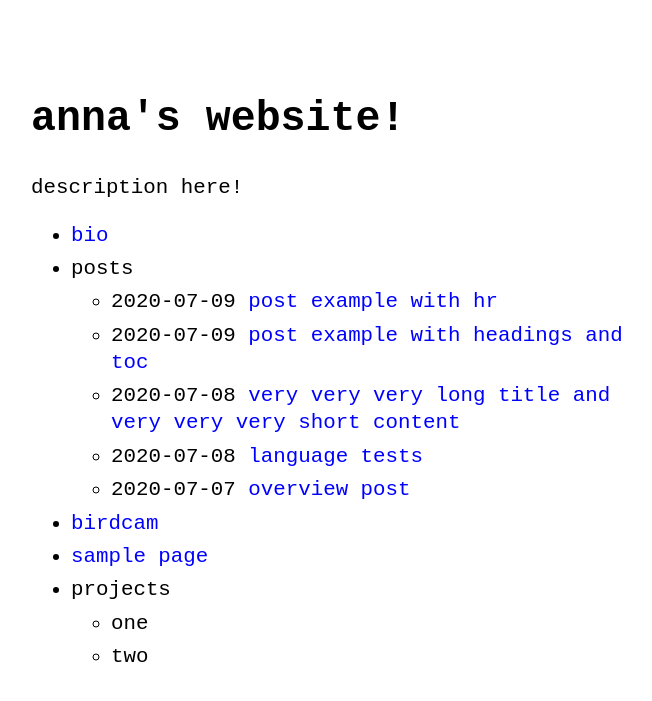
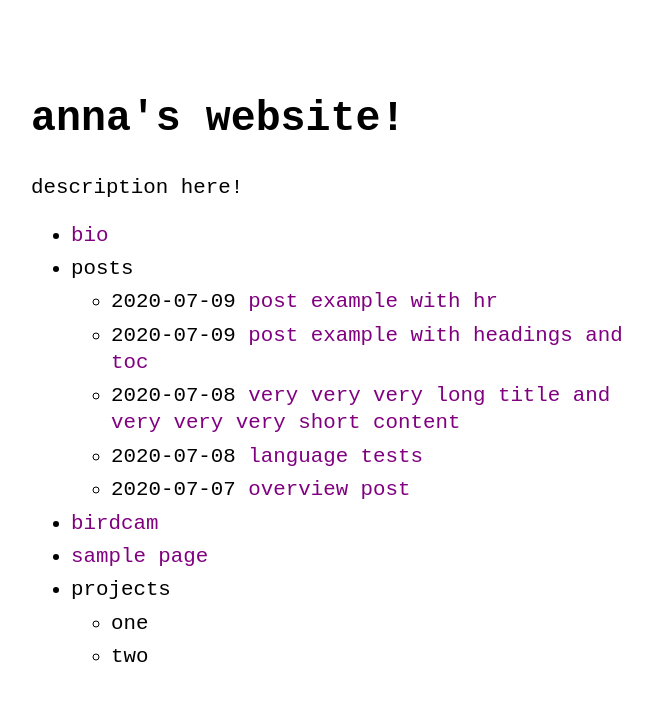
Before and after one commit to avmitchell/avmitchell.github.io, a Jekyll site: the page built from index.md, in a window 1280 px wide. Shown: the top 701 px of the page, without its empty margins (289-941 px from the left). Built offline with Jekyll 4.4.1, drawn with Linux system fonts in a browser that asks for light colours.

Commit message:
Update no-style-please.scss

```diff
--- a/_sass/no-style-please.scss
+++ b/_sass/no-style-please.scss
@@ -88,13 +88,24 @@ img {
   margin: 0 auto;
 }
 
-$a-tags: 'a, a:active, a:hover, a:visited';
-$a-tags-hover: 'a:active, a:hover';
+$fade-white : #eee;
+$white : #ccc;
 
-#{$a-tags} {
-  color: blue;
+a{
+  color: purple;
   text-decoration: none;
+
+  &:visited{
+    color: green;
+    text-decoration: none;
+    opacity: 0.42;
+  }
+  &:hover{
+    opacity: 0.7;
+    text-decoration: underline;
+  }
+  &:active{
+    opacity: 1;
+    text-decoration: none;
+  }
 }
-#{$a-tags-hover} {
-  color: green;
-}
```
